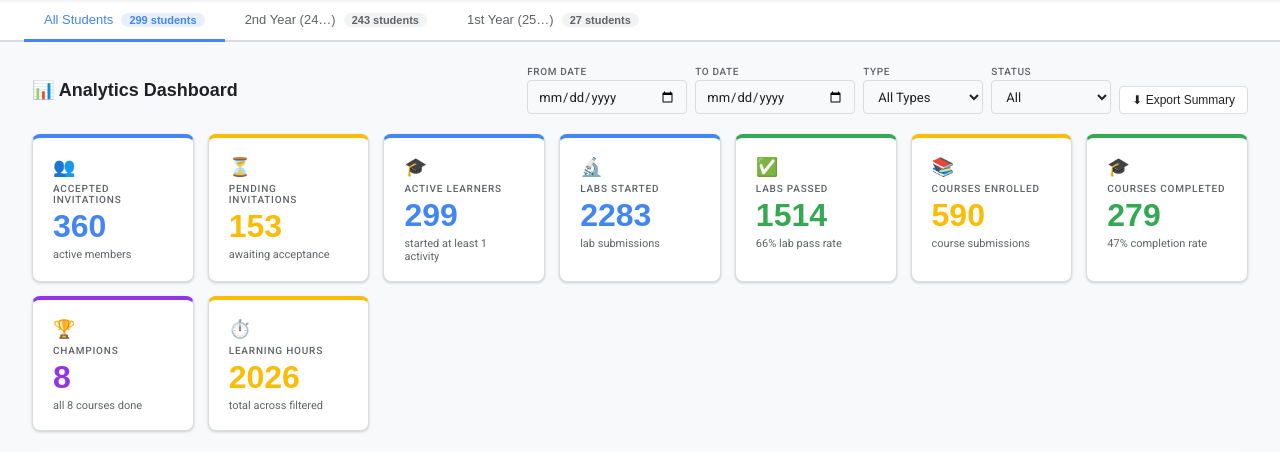
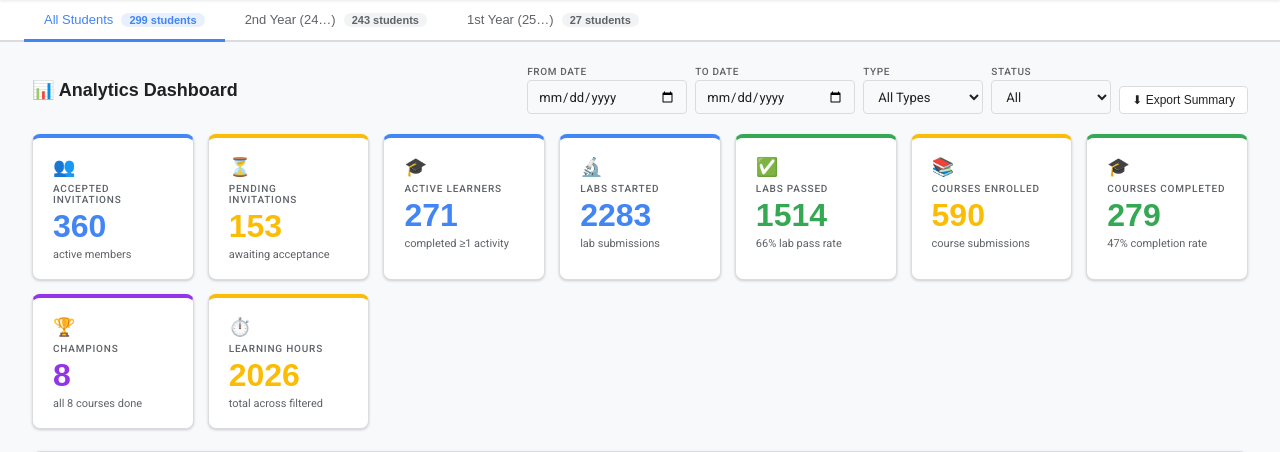
Before and after one commit to AritraBose10/GCCF, a Flask app: page / in a window 1280 px wide. Shown: the part 64-516 px from the top of the page. Run offline with Flask 3, Linux system fonts and the light colour scheme; some libraries are stand-ins or nearby versions; some web fonts are replaced.

Commit message:
Fix Active Learners count to use members.csv (activities>0) matching Google's 276
Co-Authored-By: Claude Sonnet 4.6 <noreply@anthropic.com>

```diff
--- a/templates/index.html
+++ b/templates/index.html
@@ -781,13 +781,14 @@ function renderDashboard() {
   const coursesCompleted = courseRows.filter(r=>r.passed).length;
 
   // Use MEMBERS list for invitation stats (matches Google's group admin panel)
-  const accepted = MEMBERS.filter(m=>m.status==='Active').length;
-  const pending  = MEMBERS.filter(m=>m.status==='Pending').length;
+  const accepted      = MEMBERS.filter(m=>m.status==='Active').length;
+  const pending       = MEMBERS.filter(m=>m.status==='Pending').length;
+  const activeLearners = MEMBERS.filter(m=>m.activities>0).length;
 
   document.getElementById('dashStats').innerHTML = [
     {label:'Accepted Invitations', val:accepted,            cls:'c-blue',  sv:'sv-blue',  icon:'👥', sub:'active members'},
     {label:'Pending Invitations',  val:pending,             cls:'c-yellow',sv:'sv-yellow',icon:'⏳', sub:'awaiting acceptance'},
-    {label:'Active Learners',      val:stu.length,          cls:'c-blue',  sv:'sv-blue',  icon:'🎓', sub:'started at least 1 activity'},
+    {label:'Active Learners',      val:activeLearners,      cls:'c-blue',  sv:'sv-blue',  icon:'🎓', sub:'completed ≥1 activity'},
     {label:'Labs Started',         val:labs.length,         cls:'c-blue',  sv:'sv-blue',  icon:'🔬', sub:'lab submissions'},
     {label:'Labs Passed',          val:labsPassed,          cls:'c-green', sv:'sv-green', icon:'✅', sub:`${labs.length?Math.round(labsPassed/labs.length*100):0}% lab pass rate`},
     {label:'Courses Enrolled',     val:courseRows.length,   cls:'c-yellow',sv:'sv-yellow',icon:'📚', sub:'course submissions'},
```
